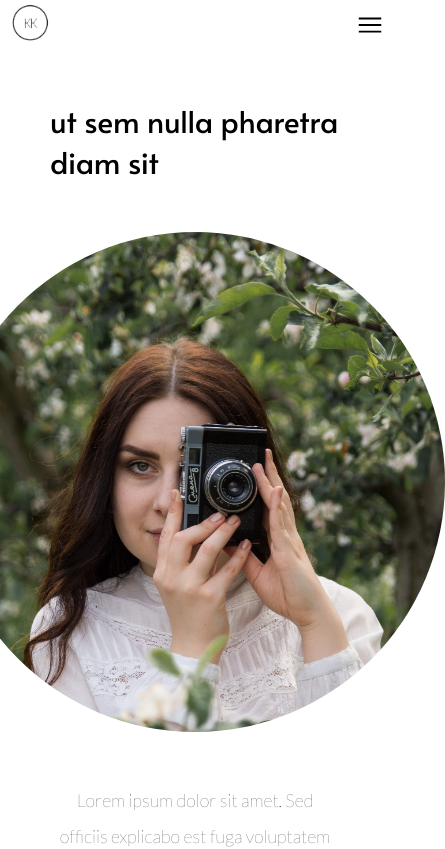
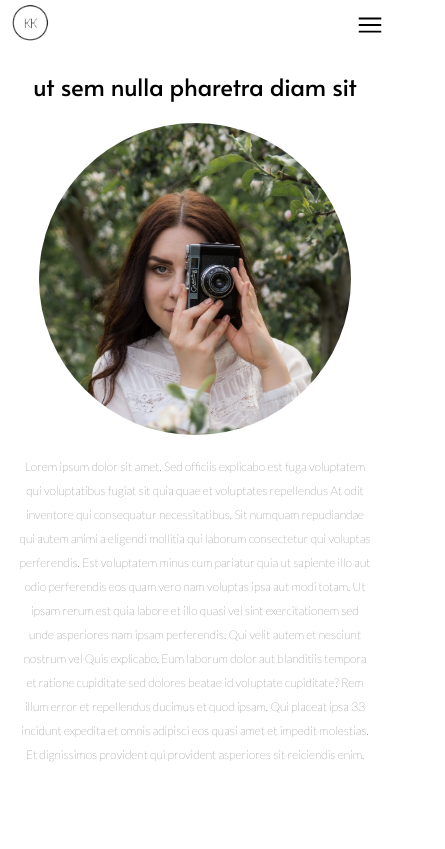
Before and after one commit to filobr/kielczewska, a React (Create React App) app: page /o-mnie in a window 390 px wide. Shown: the top 849 px of the page, 445 px wide, since content can reach past the window. Built offline with nearby package versions, Linux system fonts and the light colour scheme.

Commit message:
5 - Feat: add mobile layout to contact and about tab

```diff
--- a/src/components/siteContent/siteContent.tsx
+++ b/src/components/siteContent/siteContent.tsx
@@ -5,7 +5,7 @@ import {
   selectPreviousIndex,
   selectNextIndex,
 } from "components/helpers/helpers";
-import { primaryFont } from "consts/consts";
+import { primaryFont, width } from "consts/consts";
 import { Modal } from "components/siteContent/modal";
 import { Navigation } from "components/navBar/navBar";
 import { MobileNavbar } from "components/navBar/mobileNavBar";
@@ -21,21 +21,32 @@ export const Description = styled.div`
   width: 70%;
   margin: 50px 0;
   line-height: 2;
-  ${primaryFont}
+  ${primaryFont};
+  ${width.tablet} {
+  }
+  ${width.mobile} {
+    font-size: 12px;
+    margin: 20px 0;
+    width: 90%;
+  }
 `;
 
 export const Gallery = styled.div`
   width: 70%;
+  ${width.mobile} {
+    width: 100%;
+  }
 `;
 
 export const GalleryRow = styled.div`
   ${flexDisplay("100%", "auto", "row")};
-  padding: 0 10px;
 `;
 
 export const GalleryColumn = styled.div`
-  flex: 50%;
   padding: 0 10px;
+  ${width.mobile} {
+    padding: 0 5px;
+  }
 `;
 
 export const GalleryImage = styled.img`
@@ -43,6 +54,9 @@ export const GalleryImage = styled.img`
   vertical-align: middle;
   width: 100%;
   cursor: zoom-in;
+  ${width.mobile} {
+    margin-top: 10px;
+  }
 `;
 
 interface SiteContentProps {
--- a/src/consts/consts.tsx
+++ b/src/consts/consts.tsx
@@ -56,3 +56,8 @@ export const centerContent: string = `justify-content: center; align-items: cent
 export const primaryFont: string = "font-family: Lato";
 
 export const navbarFont: string = "font-family: Alata; ";
+
+export const width = {
+  mobile: `@media (max-width: 460px)`,
+  tablet: `@media (max-width: 1200px)`,
+};
--- a/src/views/About.tsx
+++ b/src/views/About.tsx
@@ -1,6 +1,6 @@
 import { FC, useEffect, useState } from "react";
 import styled from "styled-components";
-import { navbarFont } from "consts/consts";
+import { navbarFont, width } from "consts/consts";
 import { Navigation } from "components/navBar/navBar";
 import { Container, Description } from "components/siteContent/siteContent";
 import Image from "assets/about-photo.jpg";
@@ -9,15 +9,23 @@ import { MobileNavbar } from "components/navBar/mobileNavBar";
 const title = `ut sem nulla pharetra diam sit`;
 
 export const AboutTitle = styled.div`
-  margin: 50px;
+  margin: 20px;
   ${navbarFont};
   font-size: 30px;
+  ${width.mobile} {
+    font-size: 24px;
+  }
 `;
 
 export const AboutImage = styled.img`
   width: 500px;
   height: 500px;
   border-radius: 250px;
+  ${width.mobile} {
+    width: 80vw;
+    height: 80vw;
+    border-radius: 40vw;
+  }
 `;
 
 export const About: FC = () => {
--- a/src/views/Contact.tsx
+++ b/src/views/Contact.tsx
@@ -9,6 +9,7 @@ import {
   INSTAGRAM_URL,
   navbarFont,
   PHONE_NUMBER,
+  width,
 } from "consts/consts";
 import PhoneIcon from "assets/phone-icon.svg";
 import EmailIcon from "assets/email-icon.svg";
@@ -17,12 +18,20 @@ import { MobileNavbar } from "components/navBar/mobileNavBar";
 
 export const ContactContainer = styled.div`
   ${flexDisplay("80%", "auto", "row")}
+  ${width.mobile} {
+    flex-direction: column;
+    margin-top: 20px;
+  }
 `;
 
 export const Column = styled.div`
   ${flexDisplay("50%", "auto", "column")};
   padding: 50px;
   align-items: center;
+  ${width.mobile} {
+    width: 100%;
+    padding: 0;
+  }
 `;
 
 export const Form = styled.form`
@@ -84,13 +93,16 @@ const ContactIcon = styled.img`
   width: 50px;
   height: 50px;
   padding: 10px;
-  margin-top: 40px;
   cursor: pointer;
 `;
 
 const ContactData = styled.span`
   ${navbarFont};
   font-size: 20px;
+`;
+
+const Space = styled.div`
+  height: 40px;
 `;
 
 export const Contact: FC = () => {
@@ -150,14 +162,17 @@ export const Contact: FC = () => {
           </Form>
         </Column>
         <Column>
+          <Space />
           <a href={`tel:${PHONE_NUMBER}`}>
             <ContactIcon src={PhoneIcon} alt="phone-icon" />
           </a>
           <ContactData>{PHONE_NUMBER}</ContactData>
+          <Space />
           <a href={`mailto:${EMAIL_ADRESS}`}>
             <ContactIcon src={EmailIcon} alt="email-icon" />
           </a>
           <ContactData>{EMAIL_ADRESS}</ContactData>
+          <Space />
           <ContactIcon
             src={InstagramIcon}
             alt="instagram-icon"
```
